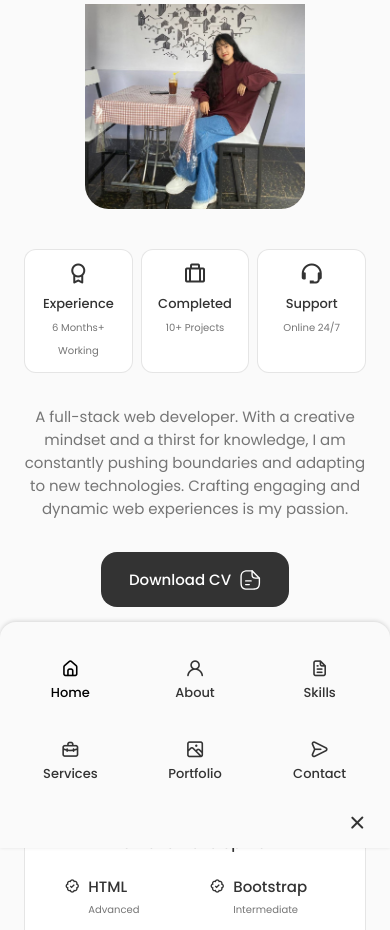
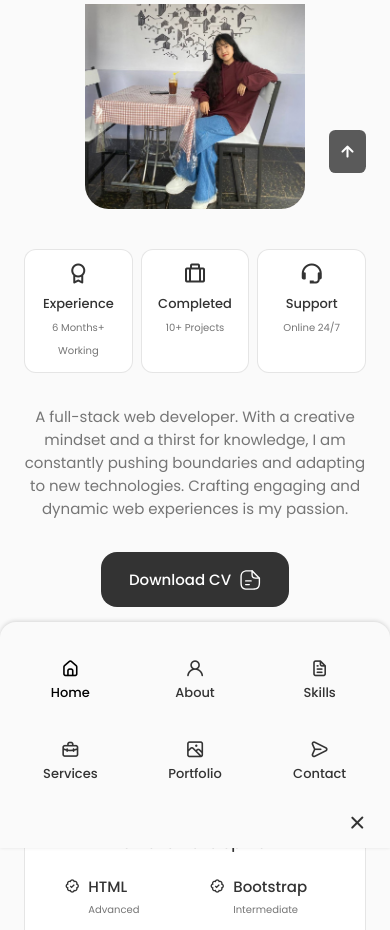
Before and after one commit to aomkhamphaung/portfolio, a React (Create React App) app: page / in a window 390 px wide. Shown: the part 840-1770 px from the top of the page. Built offline with nearby package versions, Linux system fonts and the light colour scheme.

Commit message:
scroll up

```diff
--- a/src/App.js
+++ b/src/App.js
@@ -9,6 +9,7 @@
 import Work from "./components/works/Work.jsx";
 import Contact from "./components/contact/Contact";
 import Footer from "./components/footer/Footer";
+import ScrollUp from "./components/scrollup/ScrollUp";
 
 const App = () => {
   return(
@@ -24,8 +25,10 @@
       <Qualification/>
       <Work/>
       <Contact/>
-      <Footer/>
     </main>
+
+    <Footer/>
+    <ScrollUp/>
     </>
   )
 }
--- a/src/components/scrollup/ScrollUp.jsx
+++ b/src/components/scrollup/ScrollUp.jsx
@@ -0,0 +1,17 @@
+import React from 'react'
+import './scrollup.css'
+
+const ScrollUp = () => {
+    window.addEventListener('scroll', function(){
+        const scrollUp = document.querySelector('.scrollup')
+        if(this.scrollY >= 560) scrollUp.classList.add('show-scroll');
+        else scrollUp.classList.remove('show-scroll')
+    })
+  return (
+    <a href="#" className='scrollup'>
+        <i className='uil uil-arrow-up scrollup__icon'></i>
+    </a>
+  )
+}
+
+export default ScrollUp
--- a/src/components/scrollup/scrollup.css
+++ b/src/components/scrollup/scrollup.css
@@ -0,0 +1,52 @@
+.scrollup{
+    position: fixed;
+    right: 2.5rem;
+    bottom: -20%;
+    background-color: var(--title-color);
+    opacity: 0.8;
+    padding: 0.3rem 0.5rem;
+    border-radius: 0.4rem;
+    z-index: var(--z-tooltip);
+    transition: 0.4s;
+}
+
+.scrollup__icon{
+    font-size: 1.5rem;
+    color: var(--container-color);
+}
+
+.scrollup:hover{
+    background-color: var(--title-color-dark);
+}
+
+/* Show Scroll */
+.show-scroll{
+    bottom: 3rem;
+}
+
+/*=============== BREAKPOINTS ===============*/
+/* For large devices */
+@media screen and (max-width: 992px) {
+    .scrollup{
+        right: 1.5rem;
+        padding: 0.25rem 0.4rem;
+    }
+
+    .scrollup-icon{
+        font-size: 1.25rem;
+    }
+  }
+
+  /* For medium devices */
+  @media screen and (max-width: 768px) {
+    .show-scroll{
+        bottom: 4rem;
+    }
+  }
+
+  /* For small devices */
+  @media screen and (max-width: 350px) {
+    .scrollup{
+        right: 1rem;
+    }
+  }
```
